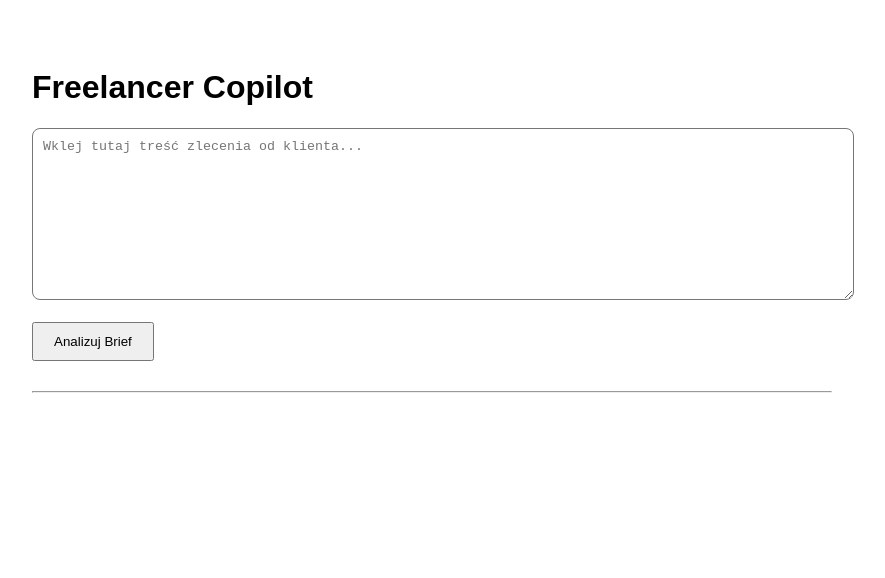
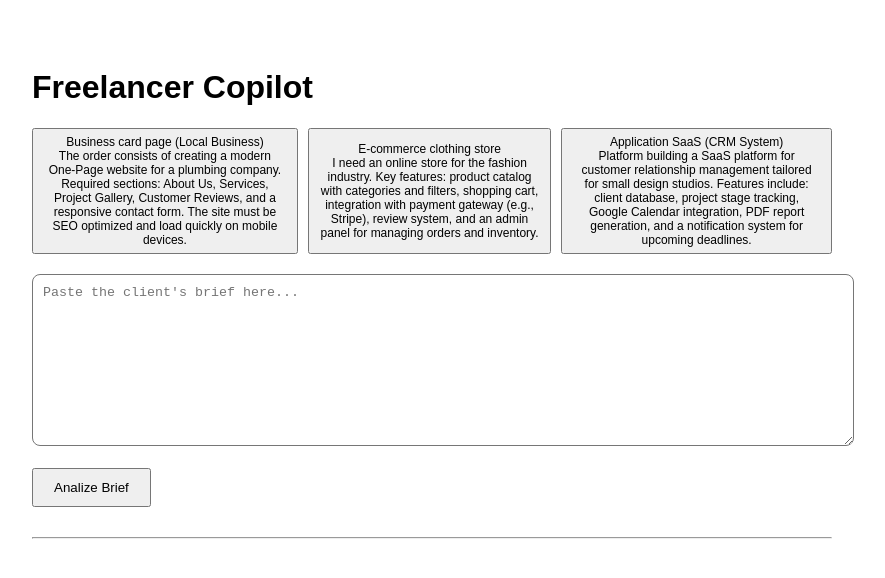
Before and after one commit to WiktoriaWezgraj/FreelancerCopilot, a React (Vite) app in the folder frontend/: page / in a window 1280 px wide. Shown: the top 578 px of the page, without its empty margins (208-1093 px from the left). Built offline with nearby package versions, Linux system fonts and the light colour scheme.

Commit message:
Added example briefs, fixed API malfuncfion and corrected language

```diff
--- a/frontend/src/App.jsx
+++ b/frontend/src/App.jsx
@@ -1,6 +1,7 @@
 import React, { useState } from "react";
 import { analyzeBrief } from "./api";
 import ResultCard from "./components/ResultCard";
+import { projectExamples } from "./data/examples";
 
 export default function App() {
   const [briefText, setBriefText] = useState("");
@@ -8,7 +9,7 @@ export default function App() {
   const [loading, setLoading] = useState(false);
 
   async function handleAnalyze() {
-    if (!briefText) return alert("Wpisz treść briefu!");
+    if (!briefText) return alert("Paste the client's brief here!");
 
     try {
       setLoading(true);
@@ -20,7 +21,7 @@ export default function App() {
       setResult(data);
     } catch (err) {
       console.error(err);
-      alert("Błąd: " + err.message);
+      alert("Error: " + err.message);
     } finally {
       setLoading(false);
     }
@@ -29,10 +30,23 @@ export default function App() {
   return (
     <div style={{ padding: "40px", maxWidth: "800px", margin: "0 auto", fontFamily: "sans-serif" }}>
       <h1>Freelancer Copilot</h1>
+      <div style={{ marginBottom: "20px", display: "flex", gap: "10px" }}>
+        {projectExamples.map((ex) => (
+          <button
+            key={ex.id}
+            onClick={() => setBriefText(ex.description)}
+            style={{ padding: "5px 10px", cursor: "pointer", fontSize: "12px" }}
+          >
+            {ex.title}<br />
+
+            {ex.description}
+          </button>
+        ))}
+      </div>
       <textarea
         style={{ width: "100%", padding: "10px", borderRadius: "8px" }}
         rows={10}
-        placeholder="Wklej tutaj treść zlecenia od klienta..."
+        placeholder="Paste the client's brief here..."
         value={briefText}
         onChange={(e) => setBriefText(e.target.value)}
       />
@@ -42,7 +56,7 @@ export default function App() {
         disabled={loading}
         style={{ padding: "10px 20px", cursor: "pointer" }}
       >
-        {loading ? "Analizuję (proszę czekać)..." : "Analizuj Brief"}
+        {loading ? "Analizing (please wait)..." : "Analize Brief"}
       </button>
       <hr style={{ margin: "30px 0" }} />
       {result && <ResultCard result={result} />}
--- a/frontend/src/api.js
+++ b/frontend/src/api.js
@@ -8,12 +8,12 @@ export async function analyzeBrief(data) {
 
     if (!response.ok) {
       const errorData = await response.json();
-      throw new Error(errorData.error || "Błąd serwera 500");
+      throw new Error(errorData.error || "Server error 500");
     }
 
     return await response.json();
   } catch (err) {
-    console.error("Błąd w api.js:", err.message);
+    console.error("Error in api.js:", err.message);
     throw err; // Przekazujemy błąd dalej do App.jsx
   }
 }
--- a/frontend/src/components/ResultCard.jsx
+++ b/frontend/src/components/ResultCard.jsx
@@ -1,10 +1,10 @@
 export default function ResultCard({ result }) {
   return (
     <div>
-      <h2>Wynik analizy</h2>
+      <h2>Analysis result</h2>
 
       <p>
-        <strong>Cena:</strong> {result.price}
+        <strong>Price:</strong> {result.price}
       </p>
 
       <p>
--- /dev/null
+++ b/frontend/src/data/examples.js
@@ -0,0 +1,14 @@
+export const projectExamples = [
+  {
+    id: 1,
+    title: "Business card page (Local Business)",
+    description: "The order consists of creating a modern One-Page website for a plumbing company. Required sections: About Us, Services, Project Gallery, Customer Reviews, and a responsive contact form. The site must be SEO optimized and load quickly on mobile devices."},
+  {
+    id: 2,
+    title: "E-commerce clothing store",
+    description: " I need an online store for the fashion industry. Key features: product catalog with categories and filters, shopping cart, integration with payment gateway (e.g., Stripe), review system, and an admin panel for managing orders and inventory."},
+  {
+    id: 3,
+    title: "Application SaaS (CRM System)",
+    description: "Platform building a SaaS platform for customer relationship management tailored for small design studios. Features include: client database, project stage tracking, Google Calendar integration, PDF report generation, and a notification system for upcoming deadlines."}
+];
--- /dev/null
+++ b/package.json
@@ -0,0 +1,5 @@
+{
+  "dependencies": {
+    "@google/generative-ai": "^0.24.1"
+  }
+}
```
Also changed, not shown: 2 other files (tests, documents, lock files or other folders).
